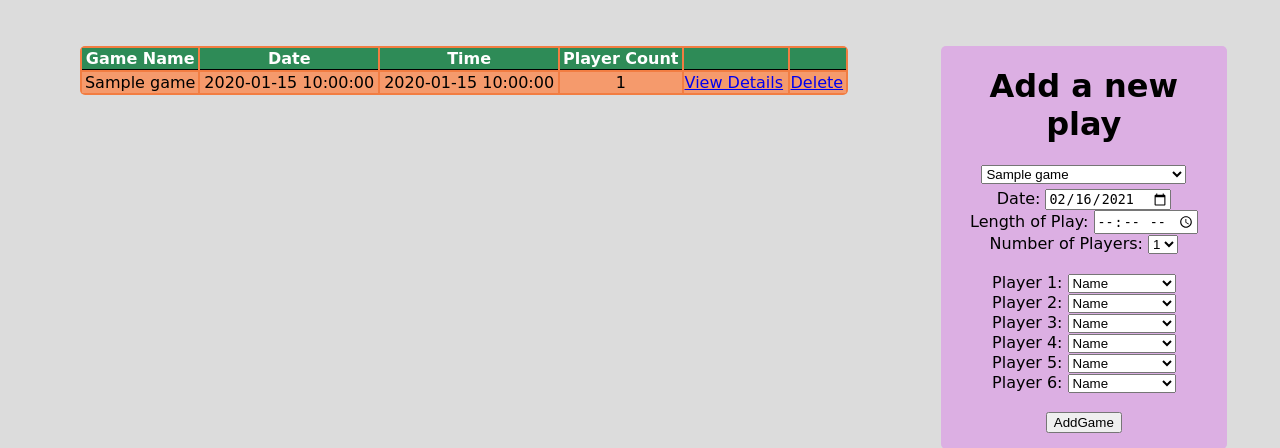
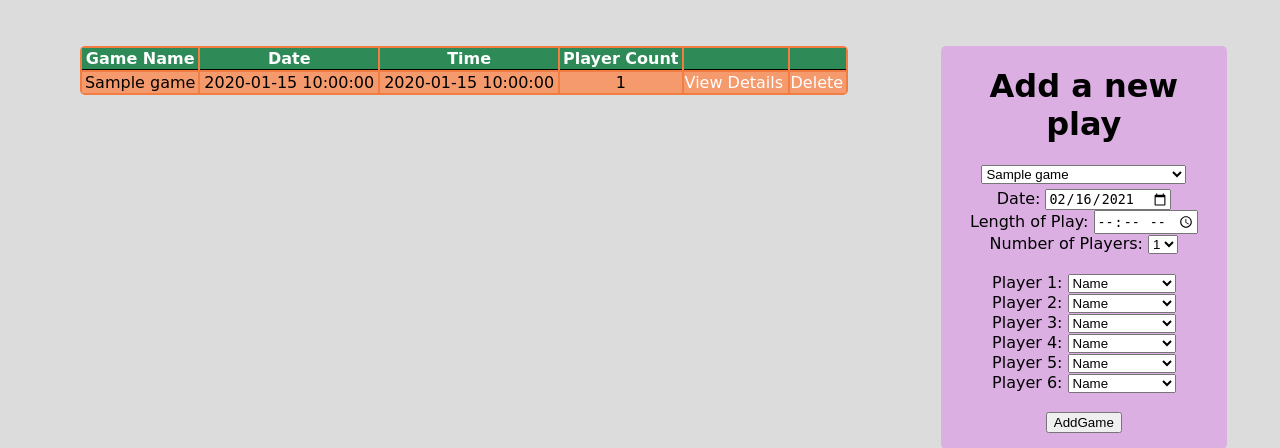
Before and after one commit to Labinopper/Website-v2, a PHP site: page /addplay.php in a window 1280 px wide. Shown: the part 54-502 px from the top of the page. Run offline with PHP 8.4, Linux system fonts and the light colour scheme; the visitor is signed in with stand-in values (Sample User, id 1); tables that the repository leaves empty or names only in its code hold one stand-in row (values such as "Sample post").

Commit message:
Game table

```diff
--- a/styles.css
+++ b/styles.css
@@ -40,11 +40,17 @@ body {
 
 #AddGameTableKS a {
     top: 140px;
-    float: right;
     font-size: 16px;
     color:white;
     text-align: center;
-    padding: 14px 16px;
+    text-decoration: none;
+}
+
+#AddGameTable a {
+    top: 140px;
+    font-size: 16px;
+    color: white;
+    text-align: center;
     text-decoration: none;
 }
 
```
